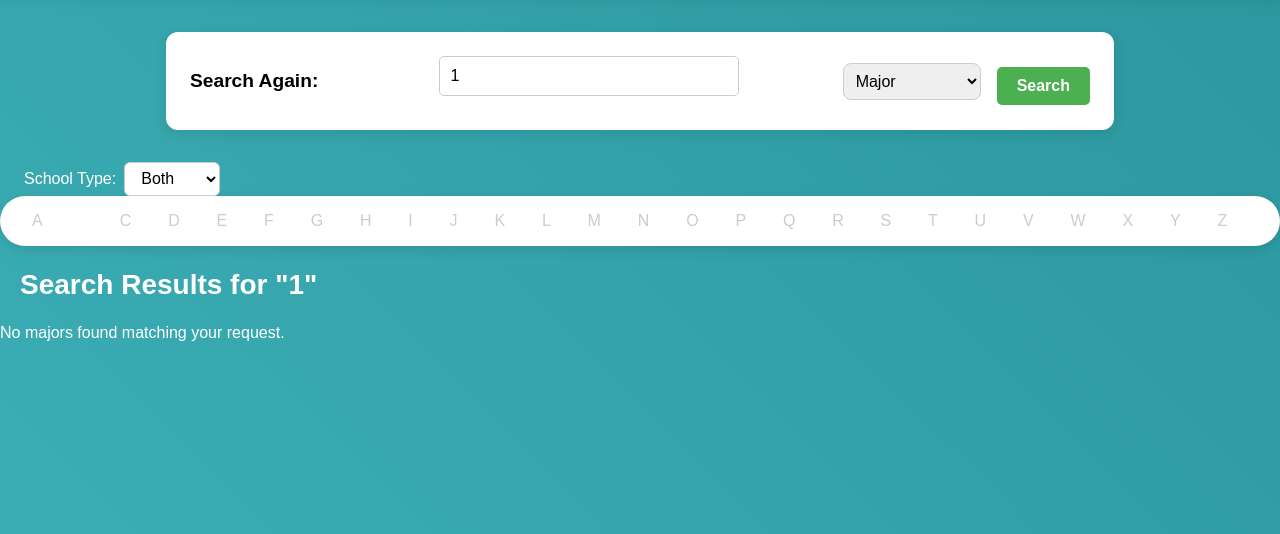
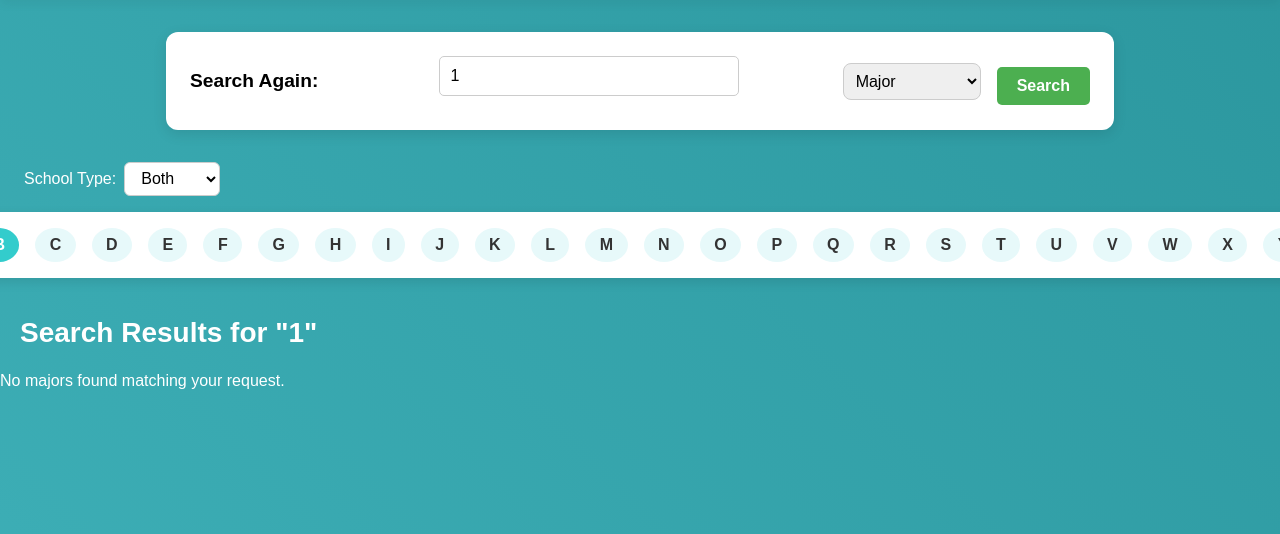
Before and after one commit to KurikaraOku/majorhelpdeploy, a Django app: page /search/major/1/?query=1&letter=B&school_type=both in a window 1280 px wide. Shown: the part 67-601 px from the top of the page. Run offline with Django 4.2, Linux system fonts and the light colour scheme; data that the repository does not hold is empty.

Commit message:
render fix

```diff
--- a/MajorHelp/templates/search/major_results.html
+++ b/MajorHelp/templates/search/major_results.html
@@ -10,15 +10,18 @@
 {% block content %}
 {% include 'search/_search_bar.html' with query=query filter_type=filter_type school_type=school_type %}
 
+<div class="letter-pagination-container">
     <div class="letter-pagination">
       {% for l in alphabet %}
         {% if l == current_letter %}
-          <strong style="color: white;">{{ l }}</strong>
+          <span class="active-letter">{{ l }}</span>
         {% else %}
-          <a href="?query={{ query }}&letter={{ l }}{% if school_type %}&school_type={{ school_type }}{% endif %}" style="color: #ccc; margin-right: 8px;">{{ l }}</a>
+          <a class="letter-link" href="?query={{ query }}&letter={{ l }}{% if school_type %}&school_type={{ school_type }}{% endif %}">{{ l }}</a>
         {% endif %}
       {% endfor %}
     </div>
+  </div>
+
 
 
 
```
Lines whose indentation alone changed are shown as unchanged.
